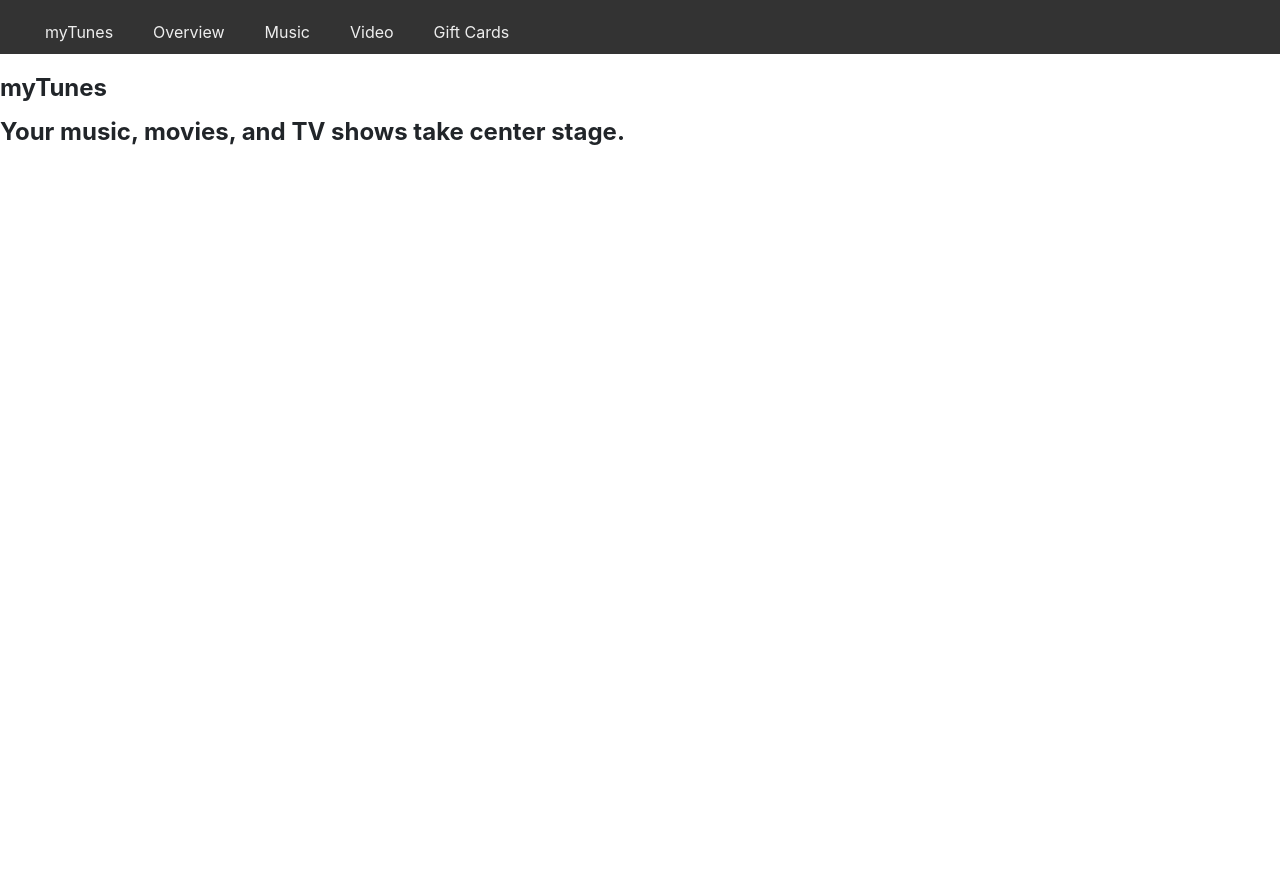
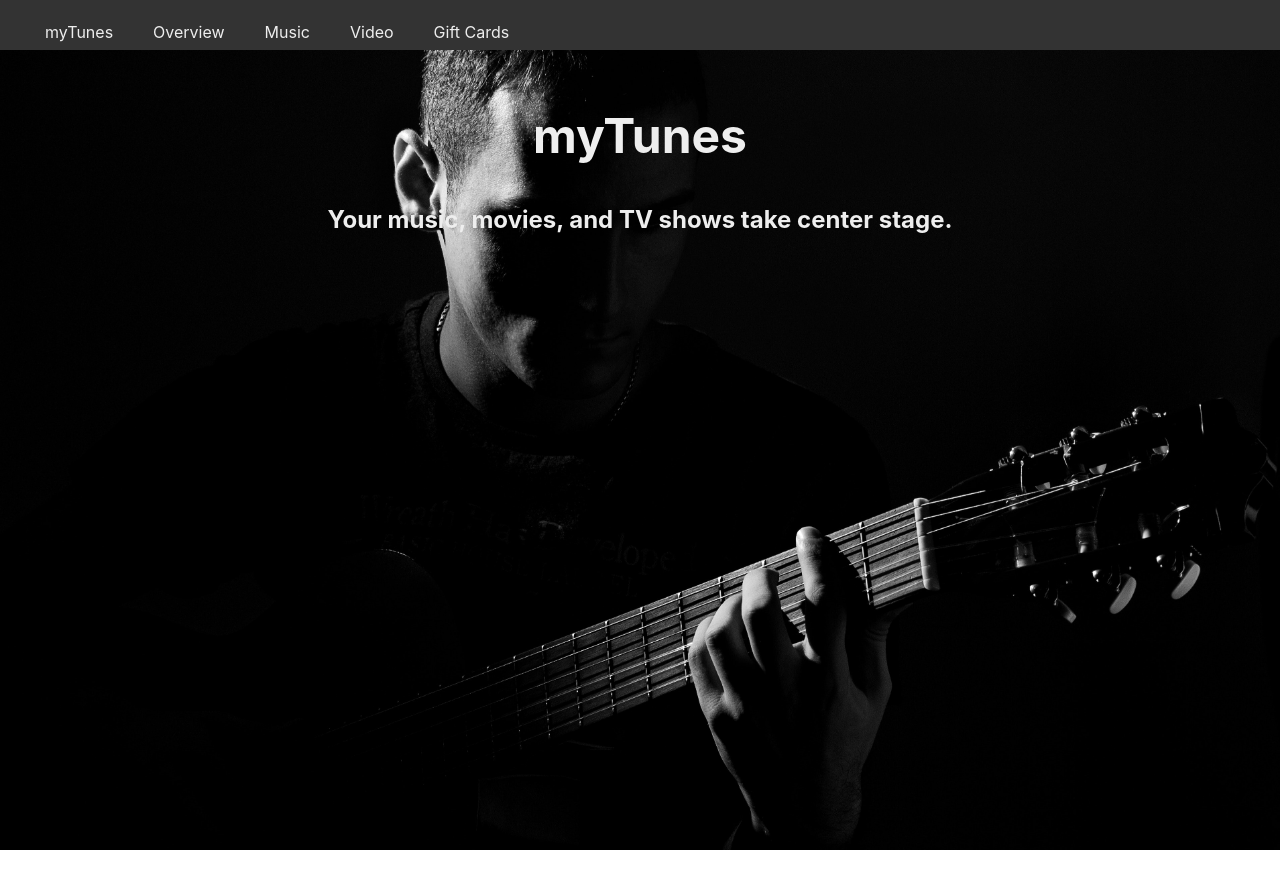
Before and after one commit to MostafaSalama/simple-myTunes-landing-page, a website with bundled scripts: page src/index.html in a window 1280 px wide. Before the commit the page ends 800 px from the top, so only its background shows below. Built offline with nearby package versions, Linux system fonts and the light colour scheme.

Commit message:
add overview style as organism

```diff
--- a/src/style/main.scss
+++ b/src/style/main.scss
@@ -1,3 +1,4 @@
 @import "reset";
 @import "components/nav";
+@import "organisms/overview";
 $main_color : #999;
--- /dev/null
+++ b/src/style/organisms/_overview.scss
@@ -0,0 +1,20 @@
+.container {
+  width: 100%;
+  height: 100%;
+}
+#overview {
+  background: url("/img/showcase.jpeg") no-repeat center/cover;
+  color : #eeeeee;
+  text-align: center;
+  font-size: 1rem;
+  position: relative;
+  top: -20px;
+}
+#overview h1 {
+  position: relative;
+  top: 50px;
+  font-size: 3rem;
+}
+#overview h2 {
+  margin-top: 80px;
+}
```
